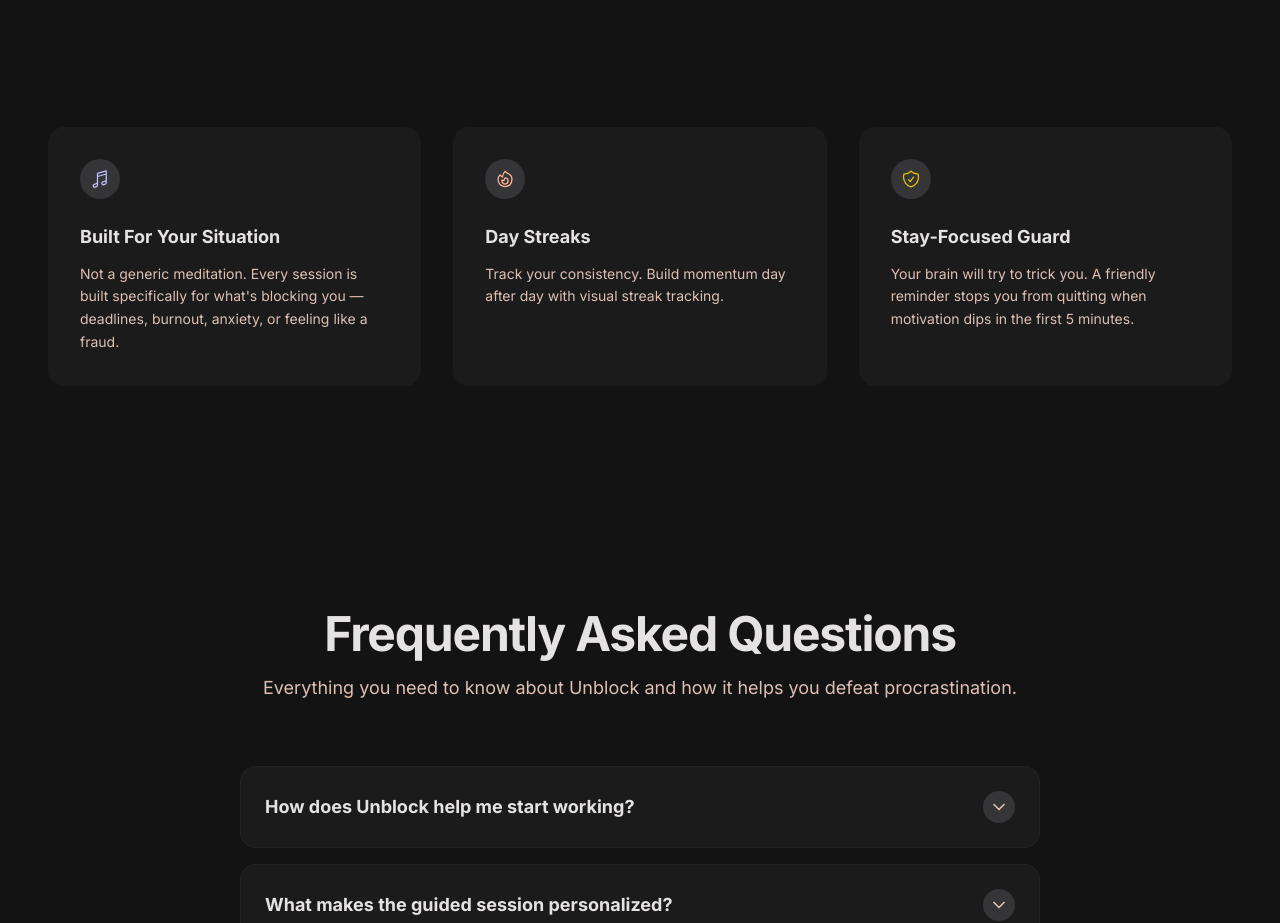
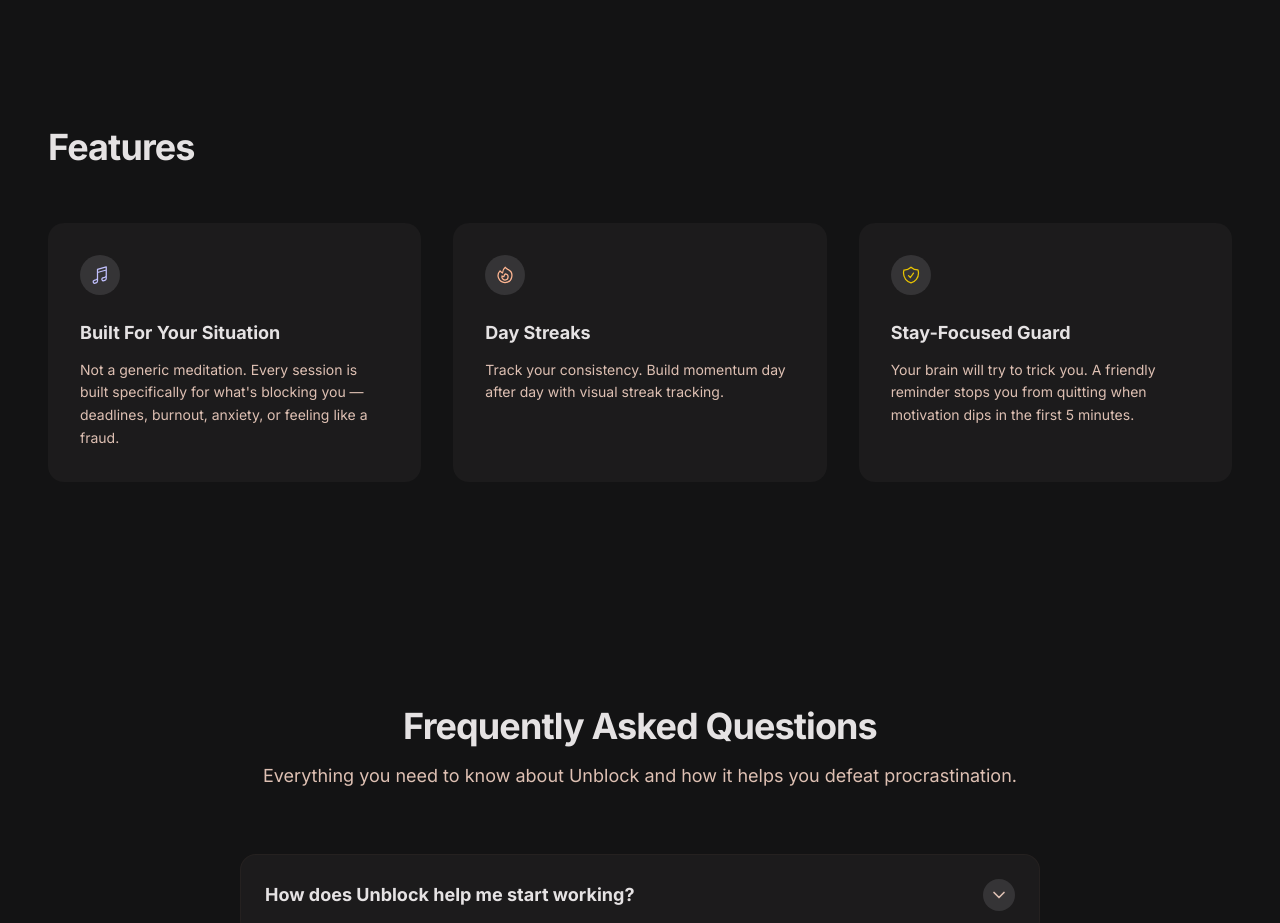
Before and after one commit to akshayk95388/unblock-focus, a Next.js app: page / in a window 1280 px wide. Shown: the part 1300-2223 px from the top of the page. Built offline with nearby package versions, Linux system fonts and the light colour scheme; no server answers.

Commit message:
feat(landing): restore missing Features section heading

```diff
--- a/src/app/page.tsx
+++ b/src/app/page.tsx
@@ -276,6 +276,9 @@
           id="features"
           className="py-20 md:py-28 px-6 md:px-12 max-w-7xl mx-auto"
         >
+          <h2 className="text-3xl md:text-4xl font-bold tracking-tight text-on-surface mb-14">
+            Features
+          </h2>
           <div className="grid grid-cols-1 md:grid-cols-3 gap-8">
             {/* Feature 1 */}
             <div className="bg-surface-container-low rounded-2xl p-8 hover:bg-surface-container transition-colors duration-300">
@@ -369,7 +372,7 @@
           className="py-20 md:py-28 px-6 md:px-12 max-w-4xl mx-auto"
         >
           <div className="text-center max-w-3xl mx-auto mb-16 space-y-4">
-            <h2 className="text-3xl md:text-5xl font-bold tracking-tight text-on-surface">
+            <h2 className="text-3xl md:text-4xl font-bold tracking-tight text-on-surface">
               Frequently Asked Questions
             </h2>
             <p className="text-on-surface-variant text-base md:text-lg">
```
